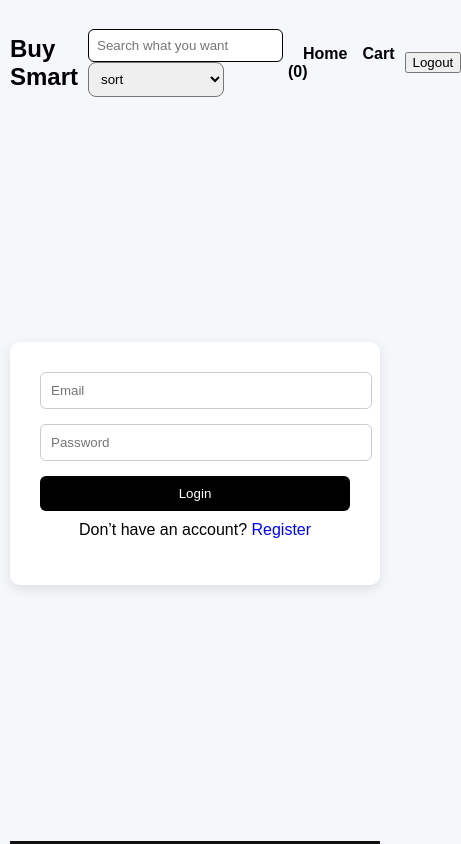
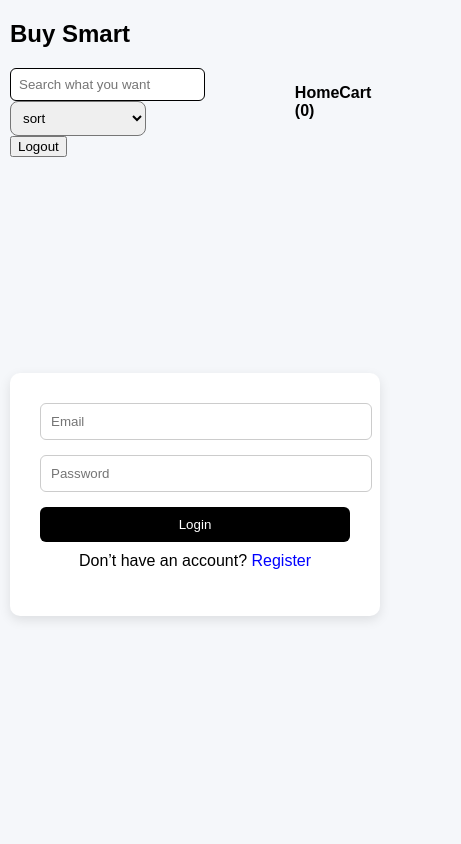
Before and after one commit to sufiyanomeraliomerali-899/Buy-Smart, a React (Vite) app in the folder e-commerece-client/e-commerece-client/: page /login in a window 390 px wide. Shown: the top 844 px of the page, 461 px wide, since content can reach past the window. Built offline with nearby package versions, Linux system fonts and the light colour scheme; no server answers.

Commit message:
add responsive code

```diff
--- a/e-commerece-client/e-commerece-client/src/App.css
+++ b/e-commerece-client/e-commerece-client/src/App.css
@@ -12,4 +12,5 @@ body {
 .container {
   width: 90%;
   max-width: 1100px;
+  margin: auto;
 }
--- a/e-commerece-client/e-commerece-client/src/components/hero.css
+++ b/e-commerece-client/e-commerece-client/src/components/hero.css
@@ -24,3 +24,13 @@
   border-radius: 6px;
   cursor: pointer;
 }
+
+@media (max-width: 600px) {
+  .hero h1 {
+    font-size: 24px;
+  }
+
+  .hero {
+    padding: 30px 10px;
+  }
+}
--- a/e-commerece-client/e-commerece-client/src/components/navbar.css
+++ b/e-commerece-client/e-commerece-client/src/components/navbar.css
@@ -2,8 +2,7 @@
   display: flex;
   align-items: center;
   justify-content: space-between;
-  gap: 10px;
-  padding: 15px 0;
+  flex-wrap: wrap;
 }
 
 .navbar a {
@@ -30,3 +29,13 @@
   justify-content: center;
   align-items: center;
 }
+
+@media (max-width: 600px) {
+  .navbar {
+    flex-direction: column;
+    align-items: flex-start;
+  }
+  .navbar a {
+    margin: 5px 0;
+  }
+}
--- a/e-commerece-client/e-commerece-client/src/components/productCart.css
+++ b/e-commerece-client/e-commerece-client/src/components/productCart.css
@@ -23,3 +23,13 @@
   border-radius: 10px;
   margin-bottom: 10px;
 }
+
+@media (max-width: 600px) {
+  .card {
+    padding: 10px;
+  }
+
+  .product-img {
+    height: 150px;
+  }
+}
--- a/e-commerece-client/e-commerece-client/src/pages/auth.css
+++ b/e-commerece-client/e-commerece-client/src/pages/auth.css
@@ -49,3 +49,9 @@
   color: blue;
   text-decoration: none;
 }
+
+@media (max-width: 600px) {
+  .auth-form {
+    width: 90%;
+  }
+}
--- a/e-commerece-client/e-commerece-client/src/pages/cart.css
+++ b/e-commerece-client/e-commerece-client/src/pages/cart.css
@@ -56,3 +56,14 @@
   text-align: right;
   margin-top: 20px;
 }
+
+@media (max-width: 600px) {
+  .cart > div {
+    flex-direction: column;
+    align-items: flex-start;
+  }
+
+  .cart button {
+    margin-top: 5px;
+  }
+}
--- a/e-commerece-client/e-commerece-client/src/pages/home.css
+++ b/e-commerece-client/e-commerece-client/src/pages/home.css
@@ -1,5 +1,17 @@
 .grid {
   display: grid;
-  grid-template-columns: repeat(auto-fill, minmax(250px, 1fr));
+  grid-template-columns: repeat(4, 1fr);
   gap: 20px;
 }
+
+@media (max-width: 992px) {
+  .grid {
+    grid-template-columns: repeat(2, 1fr);
+  }
+}
+
+@media (max-width: 600px) {
+  .grid {
+    grid-template-columns: 1fr;
+  }
+}
```
